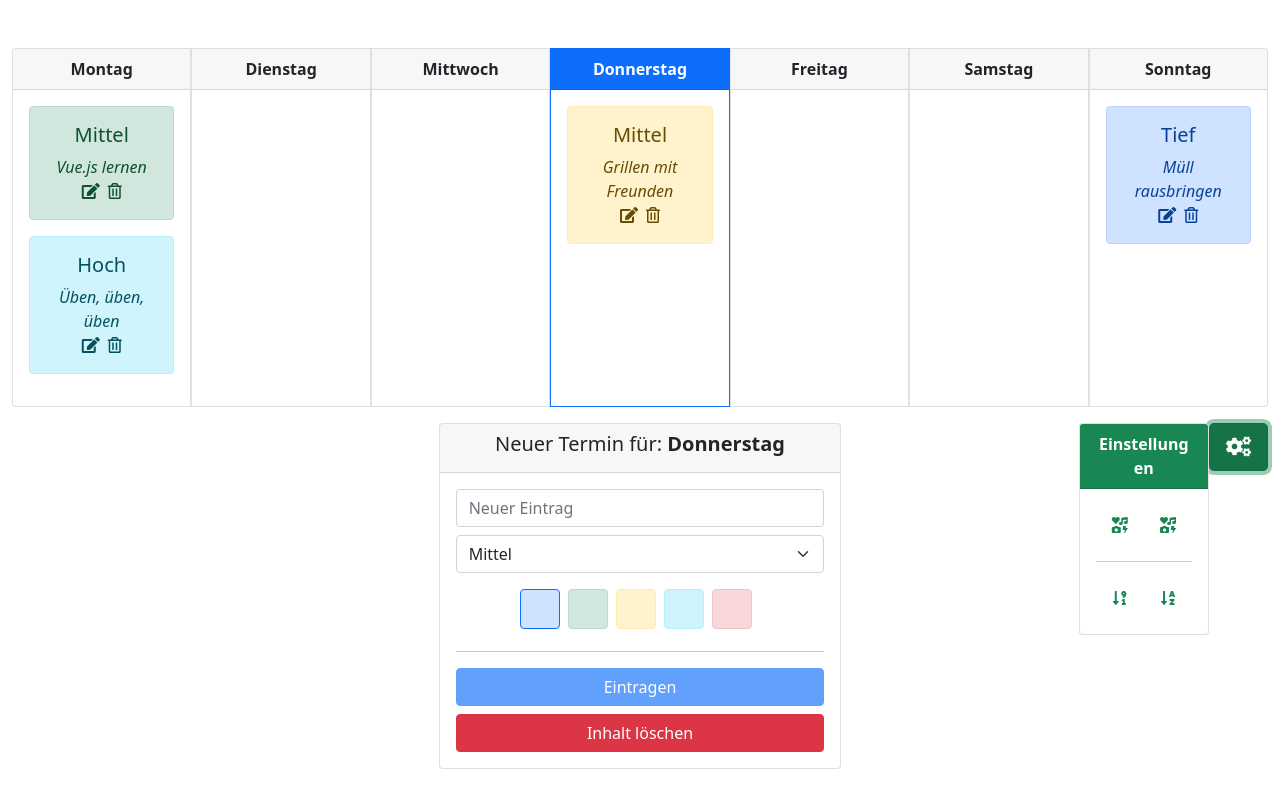
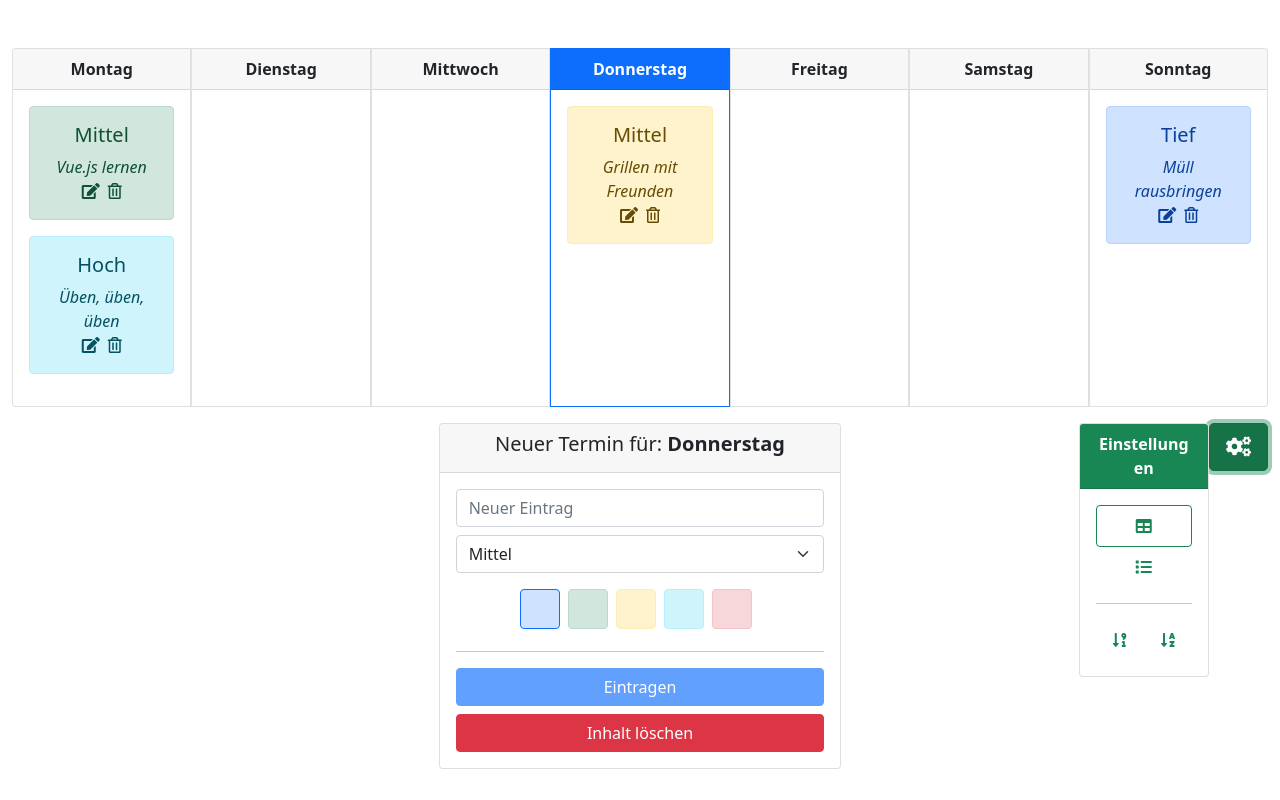
Before and after one commit to iagnes/terminkalender_vue, a Vue app: page / in a window 1280 px wide. Both pictures are taken after a click on the button 1238 px from the left and 447 px from the top of the page. Built offline with nearby package versions, Linux system fonts and the light colour scheme.

Commit message:
Views implemented

```diff
--- a/src/App.vue
+++ b/src/App.vue
@@ -3,7 +3,9 @@
     <div class="row">
       <div class="col-12">
         <!-- Anfang: Template für die Calendar-Week-Component -->
-        <CalendarWeek />
+        <!-- <CalendarWeekAsList />
+        <CalendarWeek /> -->
+        <keep-alive><component :is="activeView" /></keep-alive>
         <!-- Ende: Template für die Calendar-Week-Component -->
       </div>
     </div>
@@ -33,16 +35,26 @@
 </template>
 
 <script>
+// import { defineAsyncComponent } from "vue";
+import Store from "./store";
 import CalendarWeek from "./components/CalendarWeek";
+import CalendarWeekAsList from "./components/CalendarWeekAsList";
 import CalendarEntry from "./components/CalendarEntry";
 import CalendarSettings from "./components/CalendarSettings";
+
 export default {
   name: "App",
-
   components: {
     CalendarWeek,
+    CalendarWeekAsList,
     CalendarEntry,
     CalendarSettings,
+    /*: defineAsyncComponent(() => {
+      import(
+        webpackChunkName: 'CalendarSettings'  "./components/CalendarSettings.vue"
+      );
+    }),
+    */
   },
   data() {
     return {
@@ -56,7 +68,11 @@ export default {
   },
   computed: {
     buttonSettingsClasses() {
-      return this.displaySettings ? ["btn-success"] : ["btn-outline-success"]
+      return this.displaySettings ? ["btn-success"] : ["btn-outline-success"];
+    },
+
+    activeView() {
+      return Store.getters.activeView();
     },
   },
 };
--- a/src/components/CalendarSettings.vue
+++ b/src/components/CalendarSettings.vue
@@ -6,9 +6,17 @@
       </div>
       <div class="card-body">
         <ul class="nav nav-pills nav-fill">
-                <li v-for="i in 2" :key="i" class="nav-item" role="button">
-                  <a class="nav-link"
-                    ><i class="fas fa-icons text-success"></i
+          <li
+            v-for="(icon, componentName) in views"
+            :key="componentName"
+            class="nav-item"
+            role="button"
+          >
+            <a
+              class="nav-link"
+              :class="isActiveView(componentName)"
+              @click="changeActiveView(componentName)"
+              ><i class="text-success" :class="icon"></i
             ></a>
           </li>
         </ul>
@@ -31,11 +39,29 @@
 </template>
 
 <script>
+import Store from "../store";
 export default {
   name: "CalendarSettings",
+  data() {
+    return {
+      views: {
+        CalendarWeek: "fas fa-table",
+        CalendarWeekAsList: "fas fa-list",
+      },
+    };
+  },
+  methods: {
+    changeActiveView(componentName) {
+      Store.mutations.setActiveView(componentName);
+    },
+    isActiveView(componentName) {
+      if (componentName === Store.getters.activeView()) {
+        return ["border border-success"];
+      }
+    },
+  },
 };
 </script>
 
-<style>
-
+<style scoped>
 </style>
--- /dev/null
+++ b/src/components/CalendarWeekAsList.vue
@@ -0,0 +1,56 @@
+<template>
+  <div class="row">
+    <div class="col-2 offset-3">
+      <ul class="list-group">
+        <li
+          v-for="day in calendarWeekData"
+          :key="day.id"
+          class="list-group-item"
+          :class="isActive(day.id)"
+          @click="setActiveDay(day.id)"
+        >
+          {{ day.fullName }}
+        </li>
+      </ul>
+    </div>
+    <div class="col-4">
+      <CalendarDay :day="activeDay" />
+    </div>
+  </div>
+</template>
+
+<script>
+import Store from "../store.js";
+
+import CalendarDay from "./CalendarDay.vue";
+
+export default {
+  name: "CalendarWeekAsList",
+  components: {
+    CalendarDay,
+  },
+  data() {
+    return {
+      calendarWeekData: Store.state.calendarWeekData,
+    };
+  },
+  computed: {
+    activeDay() {
+      return Store.getters.activeDay();
+    },
+  },
+  methods: {
+    setActiveDay(dayId) {
+      Store.mutations.setActiveDay(dayId);
+    },
+    isActive(dayId) {
+      if (dayId === this.activeDay.id) {
+        return ["active"];
+      }
+    },
+  },
+};
+</script>
+
+<style scoped>
+</style>
--- a/src/store.js
+++ b/src/store.js
@@ -8,10 +8,12 @@ import {
 
 const state = reactive({
     calendarWeekData,
+    activeView: "CalendarWeek",
 });
 
 const getters = {
     activeDay: () => state.calendarWeekData.find((day) => day.active),
+    activeView: () => state.activeView,
 };
 
 const mutations = {
@@ -53,6 +55,9 @@ const mutations = {
             priority: Number(eventDO.priority),
         });
     },
+    setActiveView(view) {
+        state.activeView = view;
+    },
 };
 export default {
     state: readonly(state),
```
Lines whose indentation alone changed are shown as unchanged.
